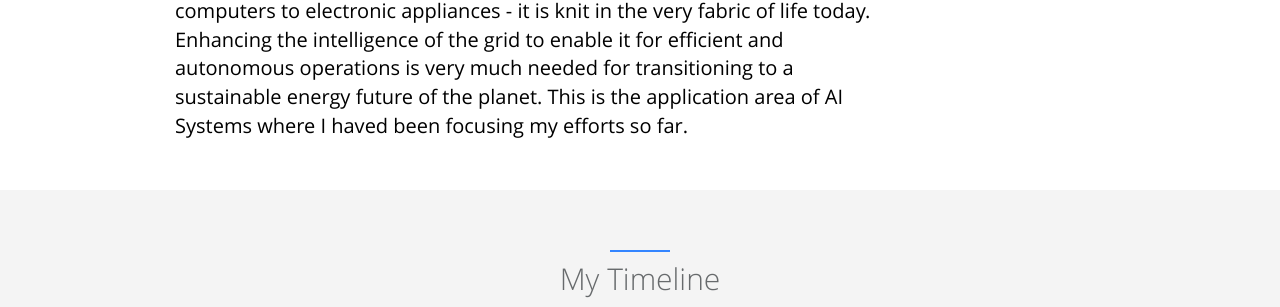
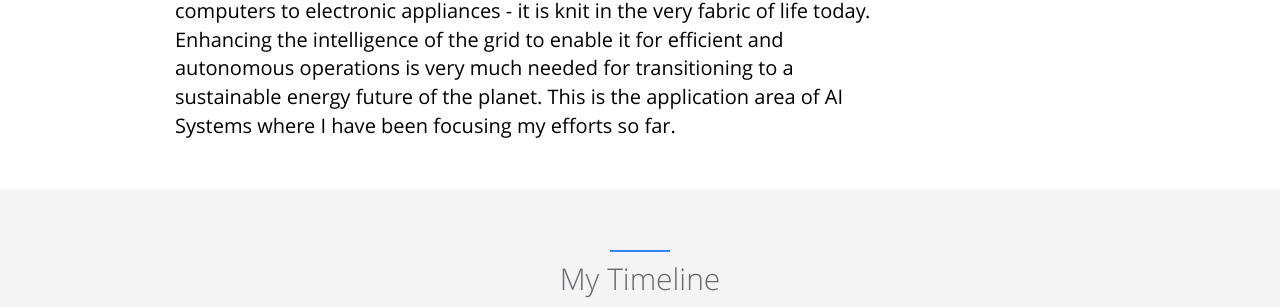
Before and after one commit to sakshi-mishra/sakshi-mishra.github.io, a Jekyll site: the page built from index.html, in a window 1280 px wide and 900 px high, scrolled down 867 px. Shown: the part 291-598 px from the top of the window. Built offline with Jekyll 4.4.1, drawn with Linux system fonts in a browser that asks for light colours; some of the changed text lies outside the part shown.

Commit message:
typo correction

```diff
--- a/_config.yml
+++ b/_config.yml
@@ -35,7 +35,7 @@
   desc: "<p>I am an interdisciplinary applied AI researcher who loves to work on the nexus of artificial intelligence, blockchain technology, and autonomous energy systems. I work on infusing today’s physical energy systems with advanced intelligence using AI to enable its transition to smart(er) grid. </p>"
   greetings: "Hi! I'm Sakshi."
   extra_desc: "<p>I have created this website to share my STEM journey. </p>
-<p>Electricity is the bedrock of modern life - from powering smartphones to computers to electronic appliances - it is knit in the very fabric of life today. Enhancing the intelligence of the grid to enable it for efficient and autonomous operations is very much needed for transitioning to a sustainable energy future of the planet. This is the application area of AI Systems where I haved been focusing my efforts so far. </p>"
+<p>Electricity is the bedrock of modern life - from powering smartphones to computers to electronic appliances - it is knit in the very fabric of life today. Enhancing the intelligence of the grid to enable it for efficient and autonomous operations is very much needed for transitioning to a sustainable energy future of the planet. This is the application area of AI Systems where I have been focusing my efforts so far. </p>"
 
 # comment
 #disqus:  # if you want the comment feature, go to https://disqus.com/ to get your configuration; if not, comment following two lines.
```
